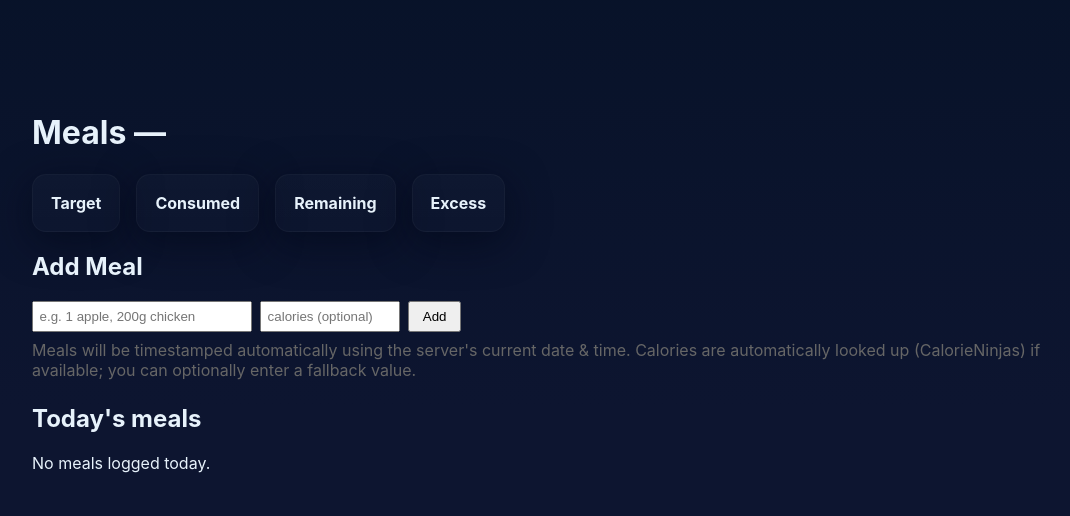
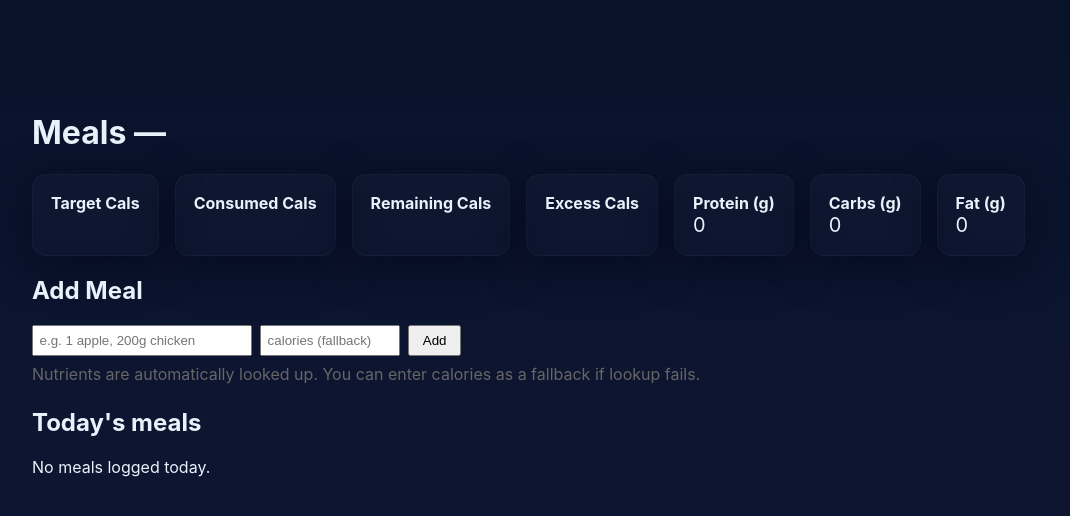
Before and after one commit to Saswat8879/FitGenix, a Flask app: template app/templates/meals.html in a window 1280 px wide. Shown: the part 75-591 px from the top of the page, without its empty margins (94-1164 px from the left). Run offline with Flask 3, Linux system fonts and the light colour scheme; the template is opened without the code that fills it, so the values that code supplies are empty.

Commit message:
Update meals.html

```diff
--- a/app/templates/meals.html
+++ b/app/templates/meals.html
@@ -7,22 +7,34 @@
 <div class="container">
   <h1>Meals — {{ today.strftime('%Y-%m-%d') }}</h1>
 
-  <div class="dashboard-cards" style="display:flex; gap:1rem; margin-bottom:1rem;">
+  <div class="dashboard-cards" style="display:flex; gap:1rem; margin-bottom:1rem; flex-wrap:wrap;">
     <div class="card p-2">
-      <div><strong>Target</strong></div>
+      <div><strong>Target Cals</strong></div>
       <div style="font-size:1.25rem;">{{ target if target is not none else '—' }}</div>
     </div>
     <div class="card p-2">
-      <div><strong>Consumed</strong></div>
+      <div><strong>Consumed Cals</strong></div>
       <div style="font-size:1.25rem;">{{ consumed if consumed is not none else 0 }}</div>
     </div>
     <div class="card p-2">
-      <div><strong>Remaining</strong></div>
+      <div><strong>Remaining Cals</strong></div>
       <div style="font-size:1.25rem;">{{ remaining if remaining is not none else '—' }}</div>
     </div>
     <div class="card p-2">
-      <div><strong>Excess</strong></div>
+      <div><strong>Excess Cals</strong></div>
       <div style="font-size:1.25rem;">{{ excess if excess is not none else 0 }}</div>
+    </div>
+    <div class="card p-2">
+      <div><strong>Protein (g)</strong></div>
+      <div style="font-size:1.25rem;">{{ consumed_protein | int }}</div>
+    </div>
+    <div class="card p-2">
+      <div><strong>Carbs (g)</strong></div>
+      <div style="font-size:1.25rem;">{{ consumed_carbs | int }}</div>
+    </div>
+    <div class="card p-2">
+      <div><strong>Fat (g)</strong></div>
+      <div style="font-size:1.25rem;">{{ consumed_fat | int }}</div>
     </div>
   </div>
 
@@ -30,10 +42,10 @@
     <h2>Add Meal</h2>
     <form action="{{ url_for('meals.add_meal') }}" method="post" style="display:flex; gap:0.5rem; align-items:center; flex-wrap:wrap;">
       <input type="text" name="name" placeholder="e.g. 1 apple, 200g chicken" required style="min-width:220px; padding:0.35rem;">
-      <input type="number" step="0.1" name="calories" placeholder="calories (optional)" style="width:140px; padding:0.35rem;">
+      <input type="number" step="0.1" name="calories" placeholder="calories (fallback)" style="width:140px; padding:0.35rem;">
       <button type="submit" style="padding:0.4rem 0.8rem;">Add</button>
     </form>
-    <p style="margin-top:0.5rem; color:#666;">Meals will be timestamped automatically using the server's current date & time. Calories are automatically looked up (CalorieNinjas) if available; you can optionally enter a fallback value.</p>
+    <p style="margin-top:0.5rem; color:#666;">Nutrients are automatically looked up. You can enter calories as a fallback if lookup fails.</p>
   </section>
 
   <section>
@@ -45,6 +57,9 @@
             <th style="padding:0.5rem;">Time</th>
             <th style="padding:0.5rem;">Name</th>
             <th style="padding:0.5rem;">Calories</th>
+            <th style="padding:0.5rem;">Protein (g)</th>
+            <th style="padding:0.5rem;">Carbs (g)</th>
+            <th style="padding:0.5rem;">Fat (g)</th>
           </tr>
         </thead>
         <tbody>
@@ -61,6 +76,9 @@
               </td>
               <td style="padding:0.5rem;">{{ m.name }}</td>
               <td style="padding:0.5rem;">{{ (m.calories or m.kcal) | int }}</td>
+              <td style="padding:0.5rem;">{{ m.protein_g | round(1) if m.protein_g is not none else '—' }}</td>
+              <td style="padding:0.5rem;">{{ m.carbs_g | round(1) if m.carbs_g is not none else '—' }}</td>
+              <td style="padding:0.5rem;">{{ m.fat_g | round(1) if m.fat_g is not none else '—' }}</td>
             </tr>
           {% endfor %}
         </tbody>
```
